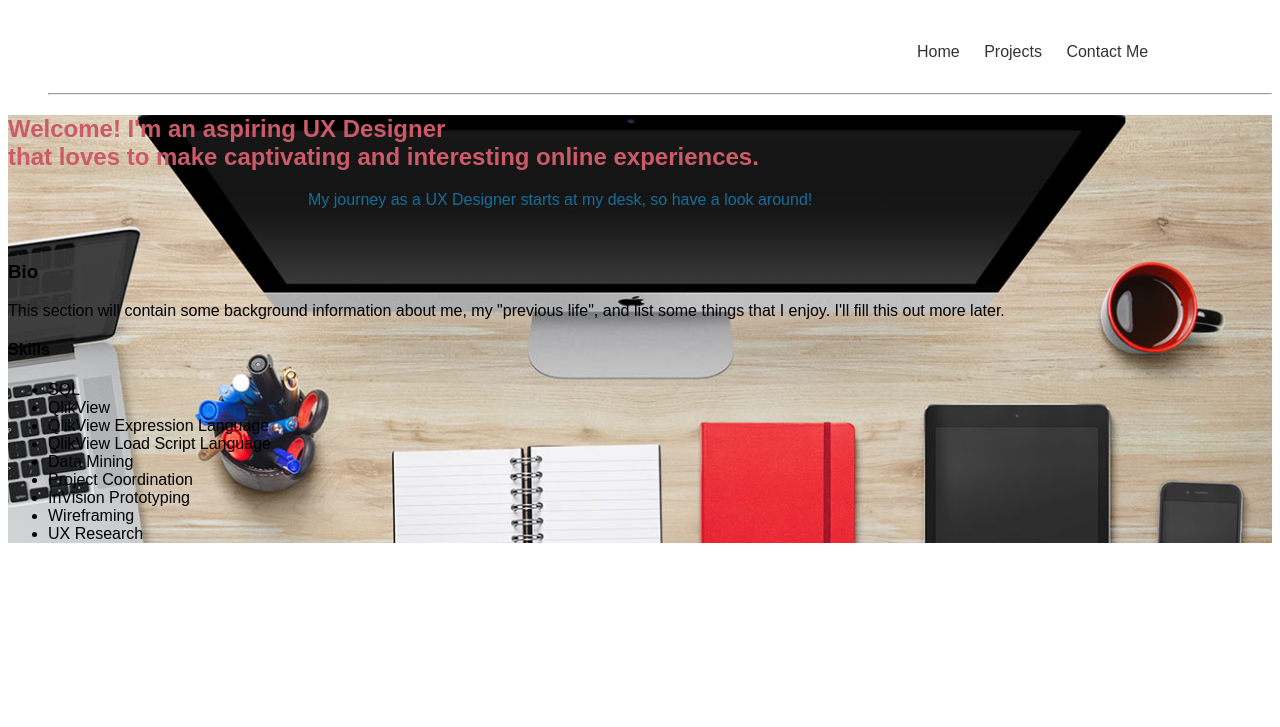
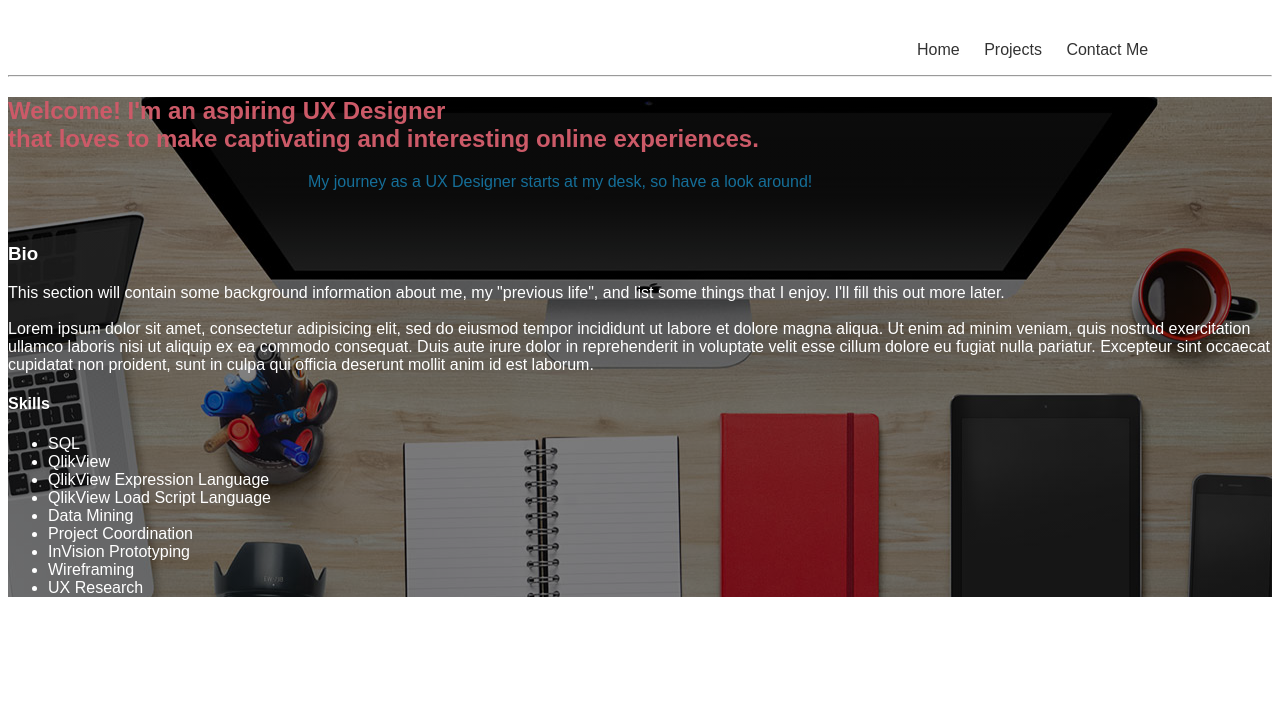
Before and after one commit to xlokatx/xlokatx.github.io, a plain HTML site: page unit_3/index.html in a window 1280 px wide. Shown: the part 73-800 px from the top of the page. Drawn offline with Linux system fonts and the light colour scheme.

Commit message:
more changes

```diff
--- a/unit_3/css/style.css
+++ b/unit_3/css/style.css
@@ -10,21 +10,24 @@ h1, h2 {
 
 body {
 	font-family: arial, sans-serif;
-	/*background: url("../images/Desk.jpg");*/
-	/*background-repeat: no-repeat;
-	background-size: cover;*/
+	color: white;
 }
 
-.belowHeader {
+#deskImage {
+	background: linear-gradient(rgba(0,0,0,.5), rgba(0,0,0,.5)),
+		url("../images/Desk2.jpeg");
+	background-repeat: no-repeat;
+}
+
+#bioSkills {
+	margin-top: 100px;
+}
+
+/*#belowHeader {
 	background: url("../images/Desk2.jpeg");
 	background-repeat: no-repeat;
 	background-size: cover;
-}
-
-.above ul li {
-	display: inline;
-	list-style-type: none;
-}
+}*/
 
 /*#navBar {
 	width: 100%;
--- a/unit_3/index.html
+++ b/unit_3/index.html
@@ -5,10 +5,7 @@
 	<link href="css/style.css" type="text/css" rel="stylesheet" />
 </head>
 <body>
-<div class="above">
-	<ul>
-	<li><h1>Lokat Designs</h1></li>
-		<li><div id="navBar"><br>
+	<h1>Lokat Designs</h1>
 		<div id="navWrapper"><br>
 			<ul>
 				<li><a href="index.html">Home</a></li>
@@ -16,18 +13,22 @@
 				<li><a href="contact_me.html">Contact Me</a></li>
 			</ul>
 		</div>
-		</div>
-		</li>
 		<hr>
-	</ul>
-</div>
-	<div class="belowHeader">
+		<div id="deskImage">
 			<h2>Welcome! I'm an aspiring UX Designer <br />that loves to make captivating and interesting online experiences.
 			</h2>
 				<p id="subTagLine">My journey as a UX Designer starts at my desk, so have a look around!</p>
 			<br>
-		<h3>Bio</h3>
-			<p>This section will contain some background information about me, my "previous life", and list some things that I enjoy. I'll fill this out more later. </p>
+			<div><h3>Bio</h3>
+				<p>This section will contain some background information about me, my "previous life", and list some things that I enjoy. I'll fill this out more later.<br><br>
+
+				Lorem ipsum dolor sit amet, consectetur adipisicing elit, sed do eiusmod
+				tempor incididunt ut labore et dolore magna aliqua. Ut enim ad minim veniam,
+				quis nostrud exercitation ullamco laboris nisi ut aliquip ex ea commodo
+				consequat. Duis aute irure dolor in reprehenderit in voluptate velit esse
+				cillum dolore eu fugiat nulla pariatur. Excepteur sint occaecat cupidatat non
+				proident, sunt in culpa qui officia deserunt mollit anim id est laborum.
+				</p>
 			<h4>Skills</h4>
 			<ul>
 				<li>SQL</li>
@@ -41,5 +42,6 @@
 				<li>UX Research</li>
 			</ul>
 			</div>
+		</div>
 </body>
 </html>
```
Lines whose indentation alone changed are shown as unchanged.
